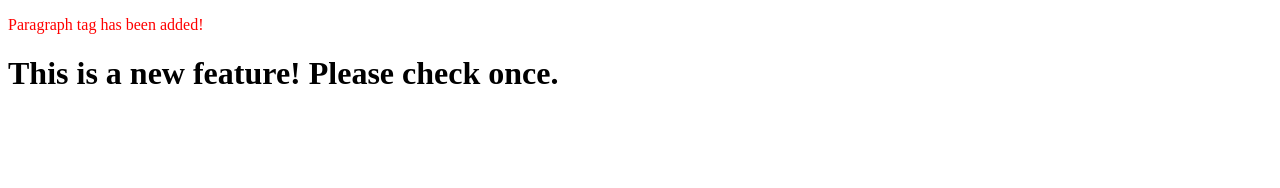
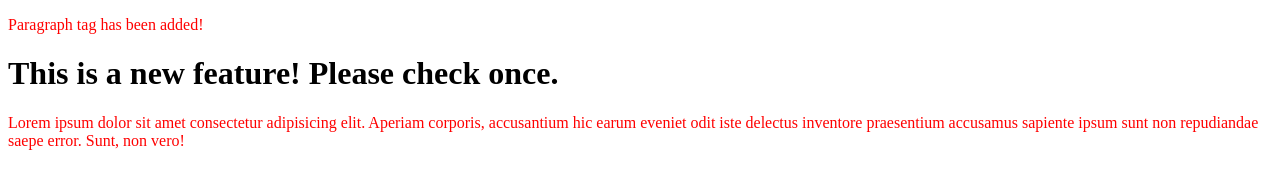
Before and after one commit to SachinLatte/localRepo, a plain HTML site: page index.html in a window 1280 px wide. Drawn offline with Linux system fonts and the light colour scheme.

Commit message:
another paragraph added to the file

```diff
--- a/index.html
+++ b/index.html
@@ -7,5 +7,6 @@
 <body>
   <p>Paragraph tag has been added!</p>
   <h1>This is a new feature! Please check once.</h1>
+  <p>Lorem ipsum dolor sit amet consectetur adipisicing elit. Aperiam corporis, accusantium hic earum eveniet odit iste delectus inventore praesentium accusamus sapiente ipsum sunt non repudiandae saepe error. Sunt, non vero!</p>
 </body>
 </html>
```
